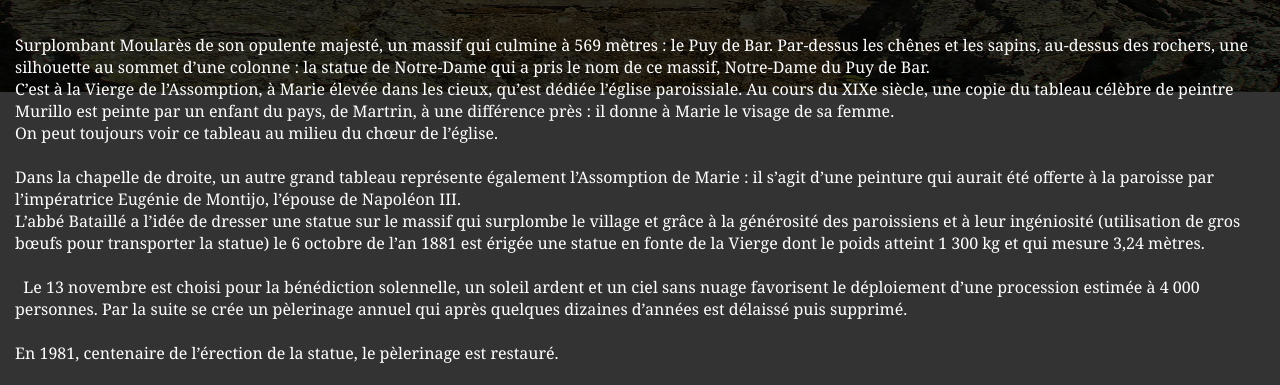
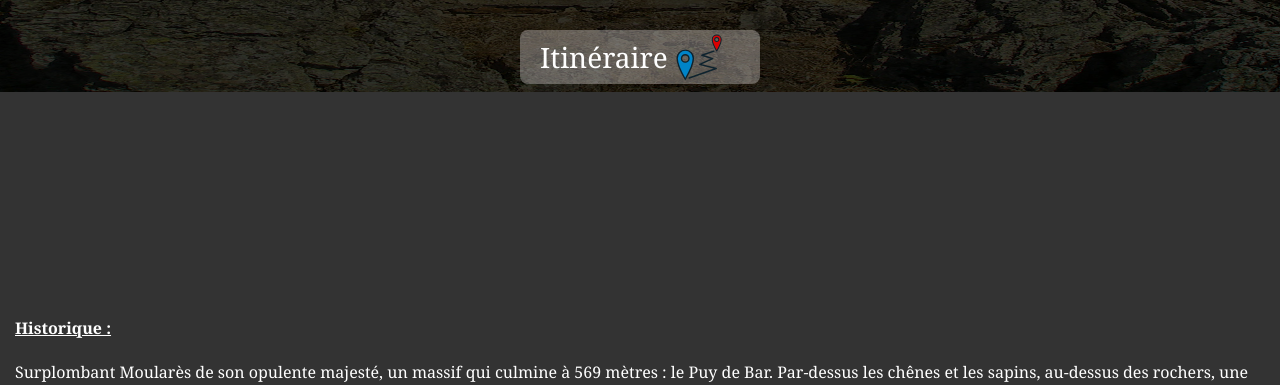
Before and after one commit to Code-Nature81/Puy-de-Bar, a plain HTML site: page index.html in a window 1280 px wide. Shown: the part 408-793 px from the top of the page. Drawn offline with Linux system fonts and the light colour scheme.

Commit message:
Add files via upload

```diff
--- a/index.html
+++ b/index.html
@@ -32,8 +32,39 @@
 
 
 }
+
+a.contact-button2{
+    width: 200px;
+    background: url("distance.svg");
+    position: absolute;
+    top: 12%;
+    left: 50%;
+    transform: translate(-50%, -50%);
+    color: var(--color1);
+    border: 2px solid var(--color1);
+    padding: 8px 20px;
+    text-decoration: none;
+    background-color: #fdf9f950;
+
+    background-size: 48px;
+    background-position: 155px;
+    background-repeat: no-repeat;
+
+
+    display: inline-block;
+    margin-top: 18px;
+    font-size: 28px;
+    text-align:left;
+    border-radius: 0.5rem;
+}
+a.contact-button2:hover {
+    color: white;
+    border: 2px solid white;
+
+}
 .text{
     margin-top: -200px;
+    padding-bottom: 10px;
 }
 
 
@@ -43,8 +74,9 @@
     <div class="container">
     <img src="PUYDEBAR.jpg">
     <div class="text">
-        <h1 style="text-align: center;font-family: Brush Script MT, Brush Script Std, cursive;font-size: 55px;">Notre-Dame du Puy de Bar</h1>
-        <p style="padding-left: 15px;">Surplombant Moularès de son opulente majesté, un massif qui culmine à 569 mètres : le Puy de Bar. Par-dessus les chênes et les sapins, au-dessus des rochers, une silhouette au sommet d’une colonne : la statue de Notre-Dame qui a pris le nom de ce massif, Notre-Dame du Puy de Bar.<br>
+        <h1 style="text-align: center;font-family: Brush Script MT, Brush Script Std, cursive;font-size: 55px;margin-bottom: 25%;">Notre-Dame du Puy de Bar</h1>
+        <a class="contact-button2" href="https://www.google.fr/maps/dir/''/''/@44.0763233,2.2937886,15z/data=!4m14!4m13!1m5!1m1!1s0x12adc147db12da03:0xf192025cf7980004!2m2!1d2.1394714!2d44.0130601!1m5!1m1!1s0x12ad92a84866f5df:0x8568c18cc7b258a2!2m2!1d2.3010886!2d44.080595!3e0">Itinéraire</a>
+        <p style="padding-left: 15px;"><b><u>Historique :</u></b><br><br> Surplombant Moularès de son opulente majesté, un massif qui culmine à 569 mètres : le Puy de Bar. Par-dessus les chênes et les sapins, au-dessus des rochers, une silhouette au sommet d’une colonne : la statue de Notre-Dame qui a pris le nom de ce massif, Notre-Dame du Puy de Bar.<br>
             C’est à la Vierge de l’Assomption, à Marie élevée dans les cieux, qu’est dédiée l’église paroissiale. Au cours du XIXe siècle, une copie du tableau célèbre de peintre Murillo est peinte par un enfant du pays, de Martrin, à une différence près : il donne à Marie le visage de sa femme.<br>
             On peut toujours voir ce tableau au milieu du chœur de l’église.<br><br>
             Dans la chapelle de droite, un autre grand tableau représente également l’Assomption de Marie : il s’agit d’une peinture qui aurait été offerte à la paroisse par l’impératrice Eugénie de Montijo, l’épouse de Napoléon III.<br>
```
Also changed, not shown: distance.svg (added).
